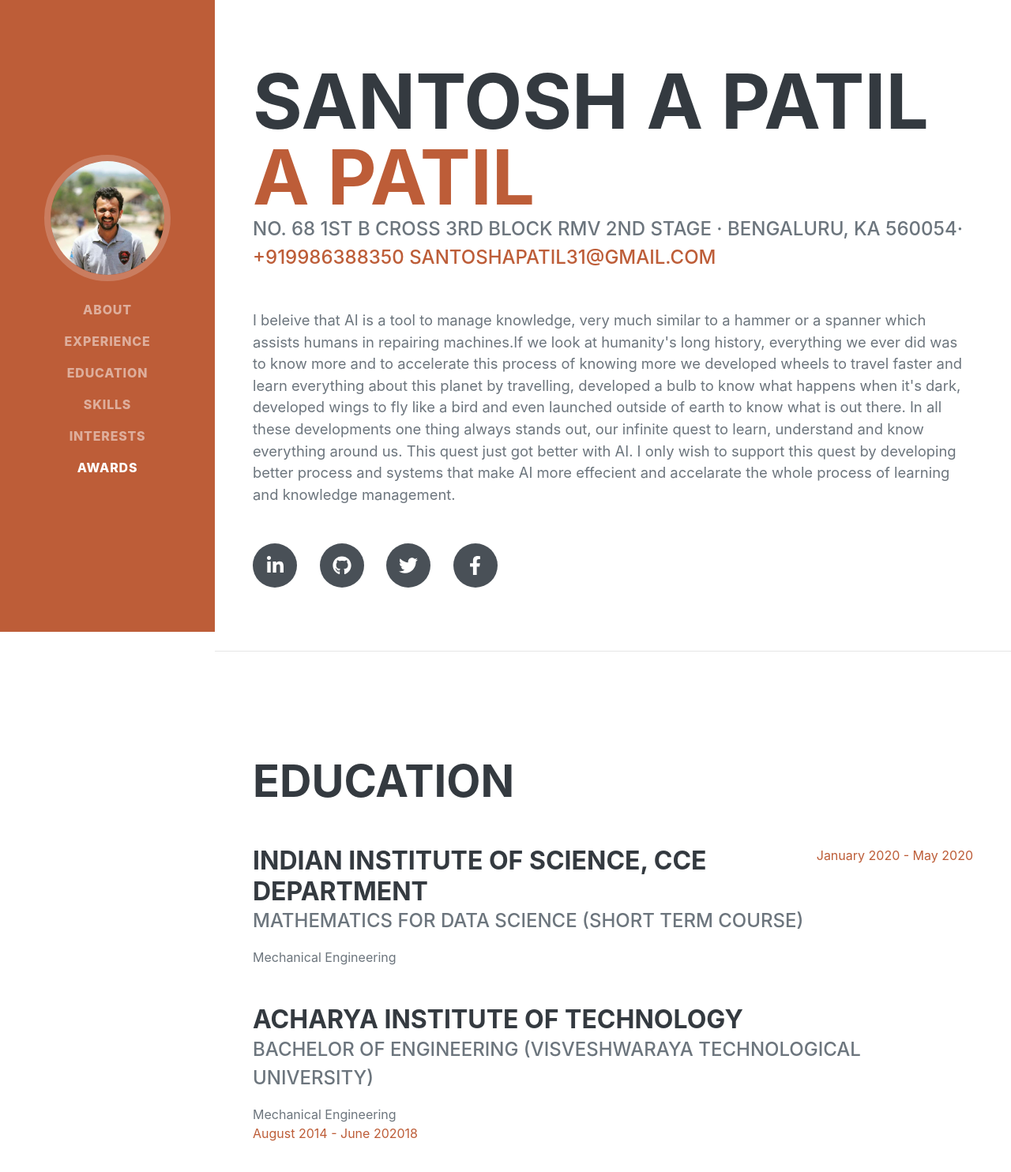
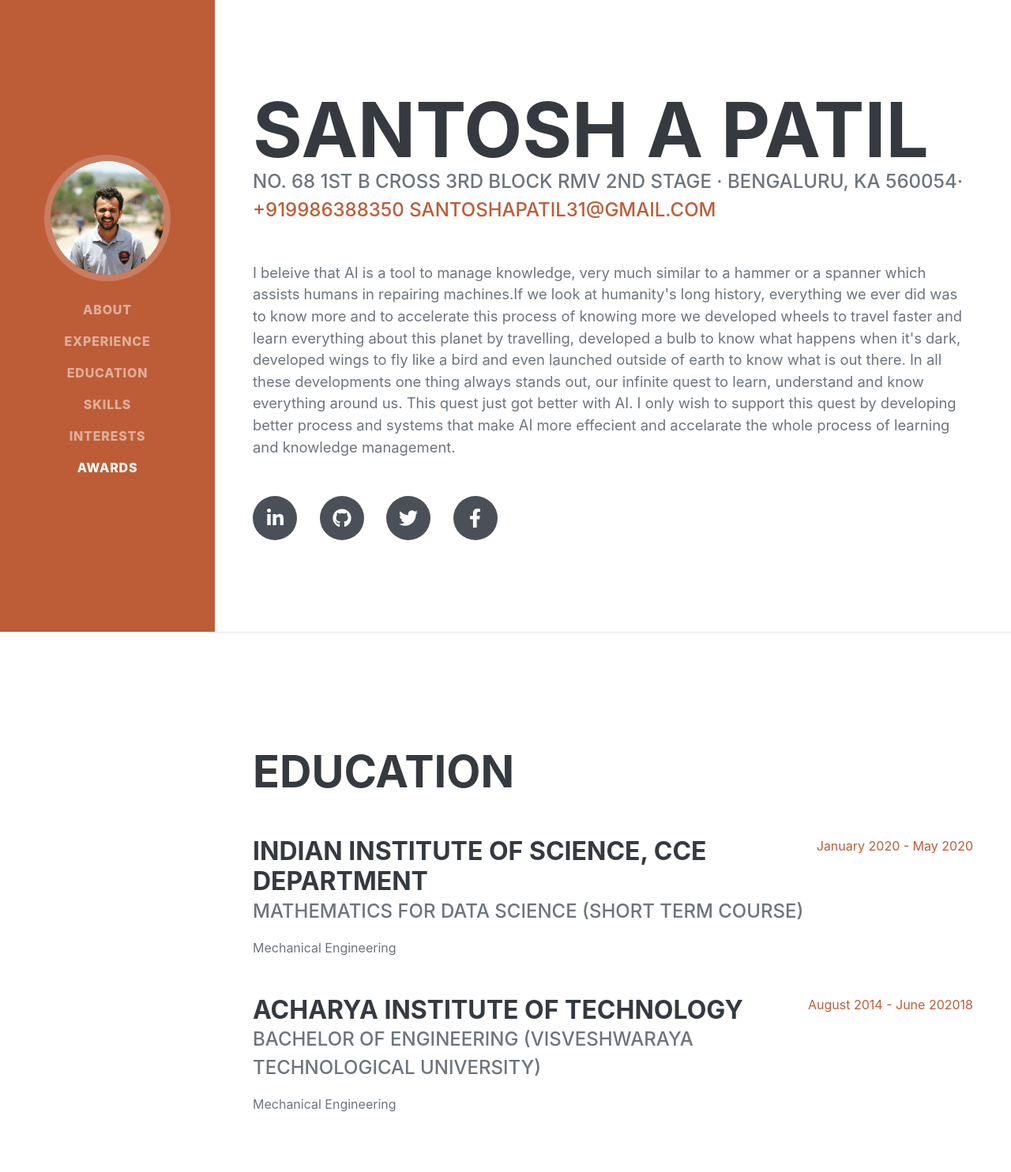
Before and after one commit to santoshapatil/santosh.github.io, a plain HTML site: page index.html in a window 1280 px wide. Shown: the top 1484 px of the page at 79% size. Drawn offline with nearby package versions, Linux system fonts and the light colour scheme; a web font is replaced by a local one.

Commit message:
Update index.html

```diff
--- a/index.html
+++ b/index.html
@@ -5,7 +5,7 @@
         <meta name="viewport" content="width=device-width, initial-scale=1, shrink-to-fit=no" />
         <meta name="description" content="" />
         <meta name="author" content="" />
-        <title>Resume - Start Bootstrap Theme</title>
+        <title>Santosh's Handshake</title>
         <link rel="icon" type="image/x-icon" href="assets/img/favicon.ico" />
         <!-- Font Awesome icons (free version)-->
         <script src="https://use.fontawesome.com/releases/v5.15.1/js/all.js" crossorigin="anonymous"></script>
@@ -41,7 +41,6 @@
                 <div class="resume-section-content">
                     <h1 class="mb-0">
                         Santosh A Patil
-                        <span class="text-primary">A Patil</span>
                     </h1>
                     <div class="subheading mb-5">
                         No. 68 1st B Cross 3rd Block RMV 2nd Stage · Bengaluru, KA 560054·
@@ -78,8 +77,9 @@
                             <h3 class="mb-0">Acharya Institute of Technology</h3>
                             <div class="subheading mb-3">Bachelor of Engineering (Visveshwaraya Technological University)</div>
                             <div>Mechanical Engineering</div>
-                            <div class="flex-shrink-0"><span class="text-primary">August 2014 - June 202018</span></div>
+
                         </div>
+                        <div class="flex-shrink-0"><span class="text-primary">August 2014 - June 202018</span></div>
                     </div>
 
                 </div>
```
